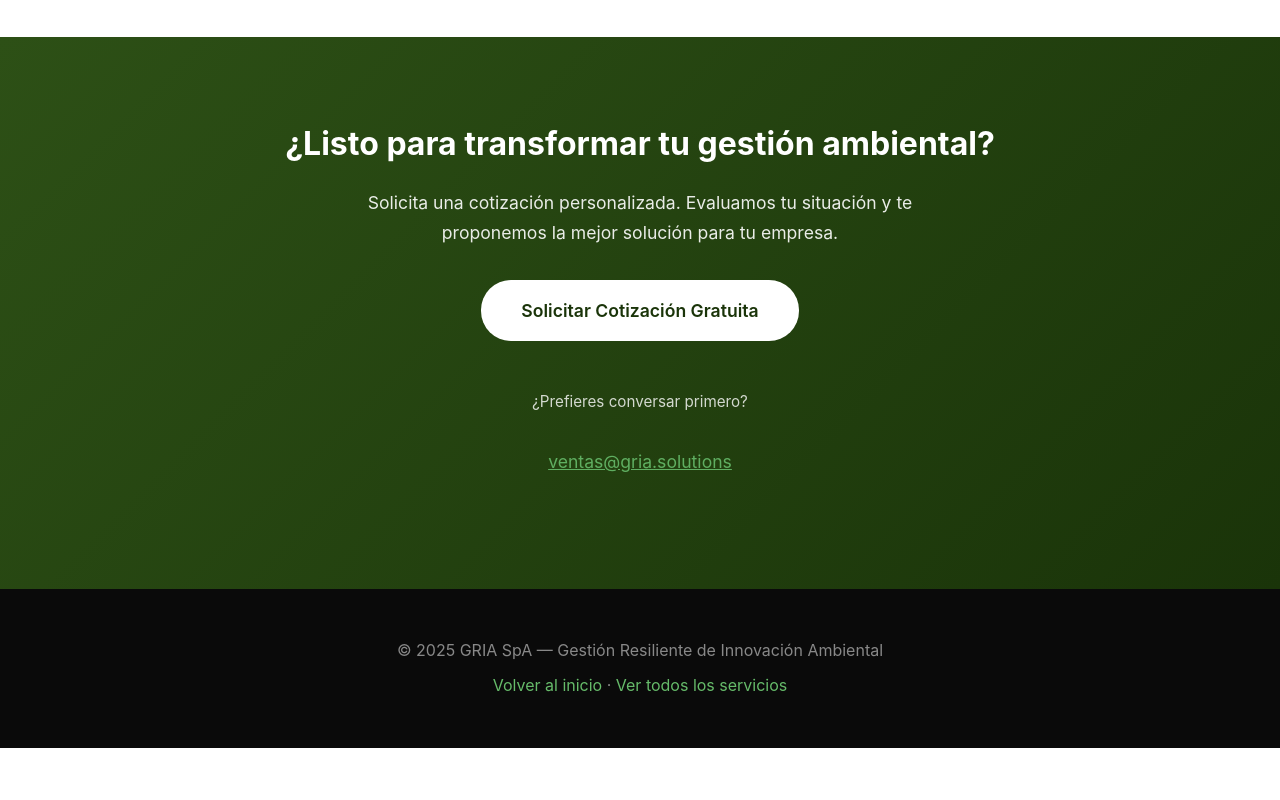
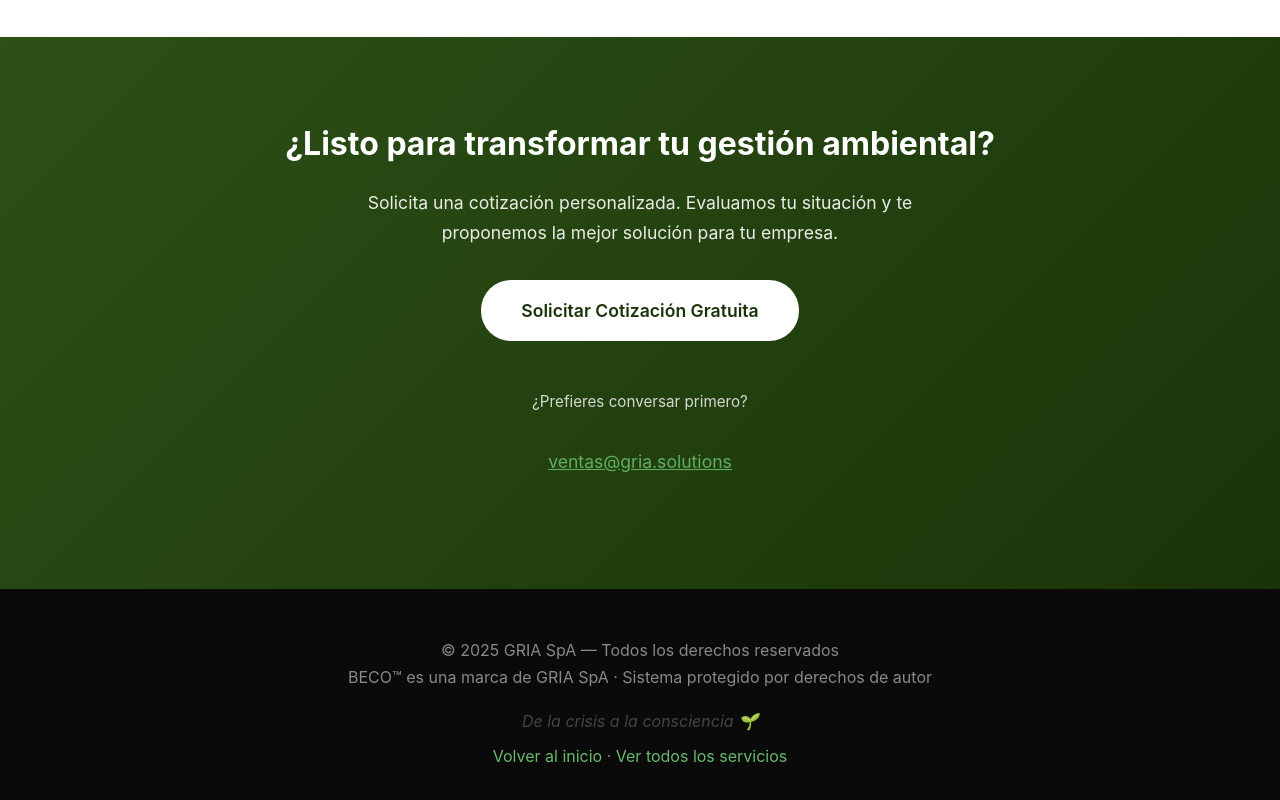
Before and after one commit to GRIAspa/gria-website, a plain HTML site: page servicio-iso-14001.html in a window 1280 px wide. Shown: the part 7418-8218 px from the top of the page. Before the commit the page ends 8166 px from the top, so only its background shows below. Drawn offline with Linux system fonts and the light colour scheme.

Commit message:
Update servicio-iso-14001.html

```diff
--- a/servicio-iso-14001.html
+++ b/servicio-iso-14001.html
@@ -971,7 +971,9 @@
 
     <!-- Footer -->
     <footer>
-        <p>© 2025 GRIA SpA — Gestión Resiliente de Innovación Ambiental</p>
+        <p>© 2025 GRIA SpA — Todos los derechos reservados</p>
+        <p class="footer-legal">BECO™ es una marca de GRIA SpA · Sistema protegido por derechos de autor</p>
+        <p style="margin-top: 1rem; color: #444; font-style: italic;">De la crisis a la consciencia 🌱</p>
         <p style="margin-top: 0.5rem;"><a href="index.html">Volver al inicio</a> · <a href="index.html#servicios">Ver todos los servicios</a></p>
     </footer>
 </body>
```
